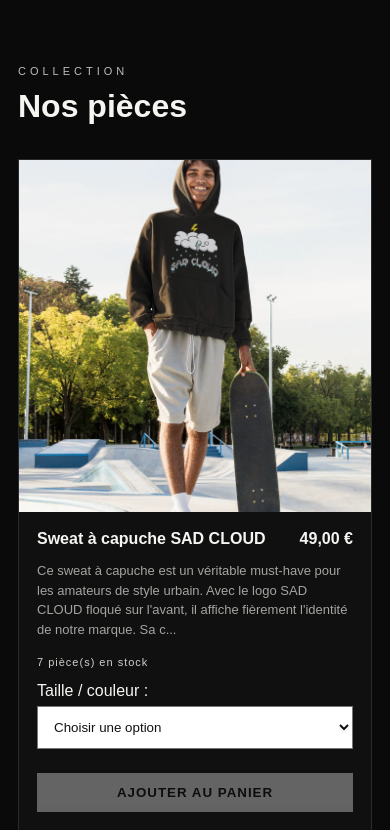
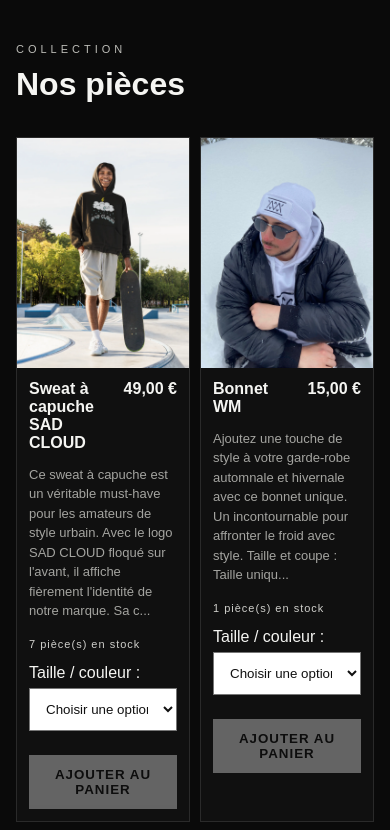
Before and after one commit to LAMARQUEWM/lamarquewm-site, a plain HTML site: page index.html in a window 390 px wide. Shown: the part 720-1550 px from the top of the page. Drawn offline with Linux system fonts and the light colour scheme.

Commit message:
Amélioration de la présentation du catalogue WM

```diff
--- a/styles.css
+++ b/styles.css
@@ -15,3 +15,38 @@ footer{display:flex;justify-content:space-between;padding:28px 4vw;border-top:1p
 .cart-drawer{position:fixed;right:0;top:0;z-index:50;width:min(440px,100%);height:100vh;background:#0e0e0e;border-left:1px solid var(--line);transform:translateX(100%);transition:.25s;padding:22px;display:flex;flex-direction:column}.cart-drawer.open{transform:translateX(0)}.cart-head{display:flex;justify-content:space-between;align-items:center;border-bottom:1px solid var(--line)}.cart-head button{font-size:30px;background:none;border:0;color:white;cursor:pointer}.cart-item{display:grid;grid-template-columns:64px 1fr auto;gap:12px;padding:16px 0;border-bottom:1px solid var(--line)}.cart-item img{width:64px;height:64px;object-fit:cover;background:#eee}.cart-item p{margin:3px 0;color:var(--muted);font-size:12px}.remove{background:none;border:0;color:#aaa;cursor:pointer}.cart-footer{margin-top:auto}.cart-total{display:flex;justify-content:space-between;padding:18px 0;font-size:18px}.checkout{width:100%;padding:15px;background:#fff;color:#111;border:0;font-weight:800}.checkout-note{font-size:11px;color:#777;line-height:1.4}.overlay{display:none;position:fixed;inset:0;background:rgba(0,0,0,.62);z-index:40}.overlay.show{display:block}
 @media(max-width:900px){nav a{display:none}.product-grid{grid-template-columns:repeat(2,1fr)}.about{grid-template-columns:1fr}.section-head{display:block}.stock-note{margin-top:12px}}
 @media(max-width:560px){.site-header{padding:14px 18px}.brand-name{display:none}.section{padding:62px 18px}.product-grid{grid-template-columns:1fr}.hero h1{letter-spacing:-2px}.about-panel{min-height:260px}footer{padding:24px 18px;gap:15px;flex-direction:column}}
+/* Nouvelle présentation du catalogue WM */
+#shop {
+  max-width: 1200px;
+  margin: 0 auto;
+  padding: 60px 24px;
+}
+
+#shop .product-grid {
+  grid-template-columns: repeat(4, minmax(0, 1fr));
+  gap: 16px;
+}
+
+#shop .product-image {
+  aspect-ratio: 3 / 4;
+}
+
+#shop .product-info {
+  padding: 12px;
+}
+
+@media (max-width: 900px) {
+  #shop .product-grid {
+    grid-template-columns: repeat(2, minmax(0, 1fr));
+  }
+}
+
+@media (max-width: 560px) {
+  #shop {
+    padding: 40px 16px;
+  }
+
+  #shop .product-grid {
+    gap: 10px;
+  }
+}
```
